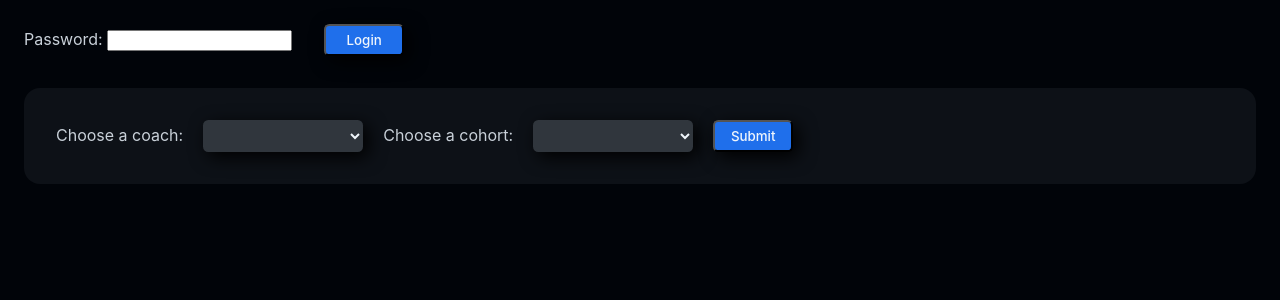
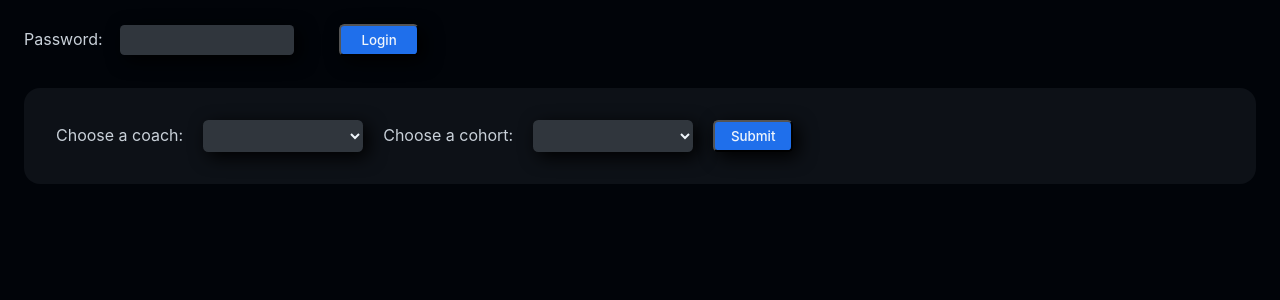
Before and after one commit to mlamarche77/Github-Calendar, a Flask app: page / in a window 1280 px wide. Shown: the top 300 px of the page. Run offline with Flask 2, Linux system fonts and the light colour scheme; lists and menus that the app fills with data are empty.

Commit message:
added password authentication

```diff
--- a/static/authentication.js
+++ b/static/authentication.js
@@ -10,6 +10,7 @@ function addLoginComponent(){
     password.type = "password";
     password.name = "password";
     password.id = "password";
+    password.onkeyup = enter.bind(this);
     label.appendChild(password)
     div.appendChild(label);
 
@@ -40,6 +41,19 @@ function removeLoginComponent(){
         label.remove();
 }
 
+function enter(e){
+    if (e.keyCode === 13)
+        login();
+}
+
+function loginError(message){
+    let label = document.getElementById('error');
+    label.textContent = "";
+    let timeoutId = setTimeout(() => {
+        label.textContent = message;
+    }, 200)
+}
+
 function login(e){
     let password = document.getElementById('password');
     let formData = new FormData()
@@ -48,7 +62,7 @@ function login(e){
         .then(resp => resp.json())
         .then(data => {
             if (data.error)
-                document.getElementById('error').textContent = data.error;
+                loginError(data.error);
             else{
                 localStorage.setItem('appacademycoaches', JSON.stringify(data));
                 reloadTree();
--- a/static/style.css
+++ b/static/style.css
@@ -8,6 +8,21 @@ body {
 
 .other-container{
     background-color: #0d1117;
+}
+
+#password {
+    width: 10rem;
+    height: 1.8rem;
+    color: #f0f6fc;
+    font-family: -apple-system,BlinkMacSystemFont,"Segoe UI",Helvetica,Arial,sans-serif,"Apple Color Emoji","Segoe UI Emoji";
+    background-color: #30363D;
+    border: none;
+    box-shadow: 5px 5px 18px black;
+    border-radius: 0.33333em;
+    margin-left: 1em;
+    margin-right: 1em;
+    padding-left: 0.5em;
+    padding-right: 0.5em;
 }
 
 button {
```
Also changed, not shown: static/sessions.json (+1 -1 lines), templates/new.html (deleted, +0 -10 lines).
